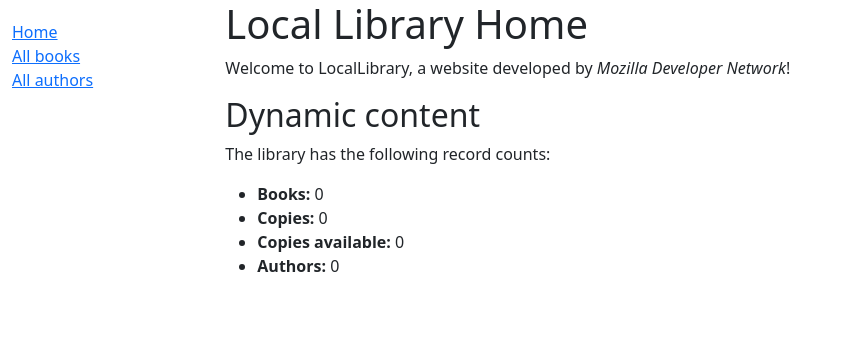
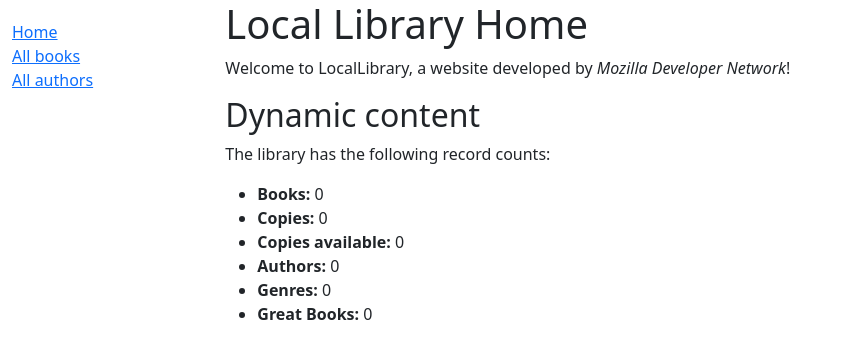
Before and after one commit to horakmatt/djanjo_dev, a Django app: page /catalog/ in a window 1280 px wide. Shown: the top 359 px of the page, without its empty margins (0-841 px from the left). Run offline with Django 4.2, Linux system fonts and the light colour scheme; data that the repository does not hold is empty.

Commit message:
Home page

```diff
--- a/locallibrary/catalog/templates/index.html
+++ b/locallibrary/catalog/templates/index.html
@@ -13,5 +13,11 @@
     <li><strong>Copies:</strong> {{ num_instances }}</li>
     <li><strong>Copies available:</strong> {{ num_instances_available }}</li>
     <li><strong>Authors:</strong> {{ num_authors }}</li>
+    <li><strong>Genres:</strong>  {{ num_genres }}</li>
+    <li><strong>Great Books:</strong> {{ num_great_books }} </li>
   </ul>
 {% endblock %}
+
+{% block title %}
+<title>My Local Library</title>
+{% endblock %}
--- a/locallibrary/catalog/views.py
+++ b/locallibrary/catalog/views.py
@@ -15,11 +15,17 @@ def index(request):
     # The 'all()' is implied by default.
     num_authors = Author.objects.count()
 
+    num_genres = Genre.objects.count()
+
+    num_great_books = Book.objects.filter(title__icontains='great').count()
+
     context = {
         'num_books': num_books,
         'num_instances': num_instances,
         'num_instances_available': num_instances_available,
         'num_authors': num_authors,
+        'num_genres': num_genres,
+        'num_great_books': num_great_books,
     }
 
     # Render the HTML template index.html with the data in the context variable
```
